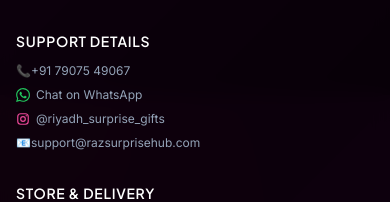
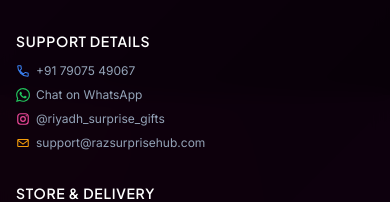
Before and after one commit to muhammedshammashere/razsurprisehub, a React (Vite) app in the folder client/: page / in a window 390 px wide. Shown: the part 4125-4327 px from the top of the page. Built offline with nearby package versions, Linux system fonts and the light colour scheme; no server answers; the HTML template or start-up script is replaced by a standard one.

Commit message:
In footer section email and phone icon,redirection added

```diff
--- a/client/src/components/layout/Footer.jsx
+++ b/client/src/components/layout/Footer.jsx
@@ -14,6 +14,33 @@ function InstagramIcon({ className = 'h-4 w-4' }) {
       <rect width="18" height="18" x="3" y="3" rx="5" stroke="currentColor" strokeWidth="2" />
       <circle cx="12" cy="12" r="4" stroke="currentColor" strokeWidth="2" />
       <circle cx="17.5" cy="6.5" r="1.2" fill="currentColor" />
+    </svg>
+  );
+}
+
+function PhoneIcon({ className = 'h-4 w-4' }) {
+  return (
+    <svg className={className} viewBox="0 0 24 24" fill="none" aria-hidden="true">
+      <path
+        d="M6.6 10.8c1.4 2.7 3.6 4.9 6.3 6.3l2.1-2.1c.3-.3.7-.4 1.1-.3 1.2.4 2.5.6 3.8.6.6 0 1 .4 1 1V20c0 .6-.4 1-1 1C10.8 21 3 13.2 3 3.9c0-.6.4-1 1-1h3.6c.6 0 1 .4 1 1 0 1.3.2 2.6.6 3.8.1.4 0 .8-.3 1.1l-2.3 2.2Z"
+        stroke="currentColor"
+        strokeWidth="1.8"
+        strokeLinecap="round"
+        strokeLinejoin="round"
+      />
+    </svg>
+  );
+}
+
+function MailIcon({ className = 'h-4 w-4' }) {
+  return (
+    <svg className={className} viewBox="0 0 24 24" fill="none" aria-hidden="true">
+      <path
+        d="M4 6h16a1 1 0 0 1 1 1v10a1 1 0 0 1-1 1H4a1 1 0 0 1-1-1V7a1 1 0 0 1 1-1Z"
+        stroke="currentColor"
+        strokeWidth="1.8"
+      />
+      <path d="m4 8 8 6 8-6" stroke="currentColor" strokeWidth="1.8" strokeLinecap="round" strokeLinejoin="round" />
     </svg>
   );
 }
@@ -63,7 +90,8 @@ export default function Footer() {
             <ul className="space-y-2 text-xs">
               <li>
                 <a href="tel:+917907549067" className="flex items-center gap-1.5 transition-colors hover:text-brand-500">
-                  <span>📞+91 79075 49067</span>
+                  <PhoneIcon className="h-3.5 w-3.5 text-blue-500" />
+                  <span>+91 79075 49067</span>
                 </a>
               </li>
               <li>
@@ -79,8 +107,13 @@ export default function Footer() {
                 </a>
               </li>
               <li>
-
-                <span>📧support@razsurprisehub.com</span>
+                <a
+                  href="mailto:support@razsurprisehub.com"
+                  className="flex items-center gap-1.5 transition-colors hover:text-brand-500"
+                >
+                  <MailIcon className="h-3.5 w-3.5 text-amber-500" />
+                  <span>support@razsurprisehub.com</span>
+                </a>
               </li>
             </ul>
           </div>
```
